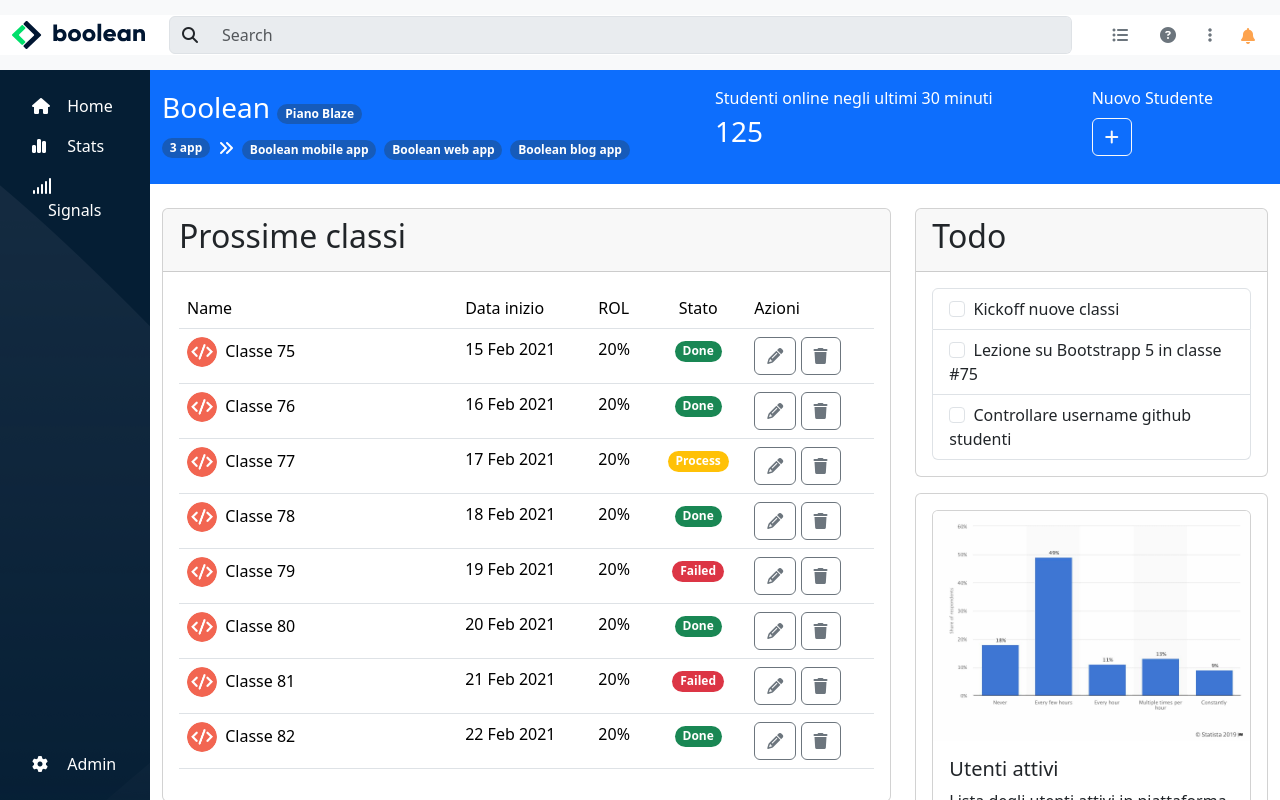
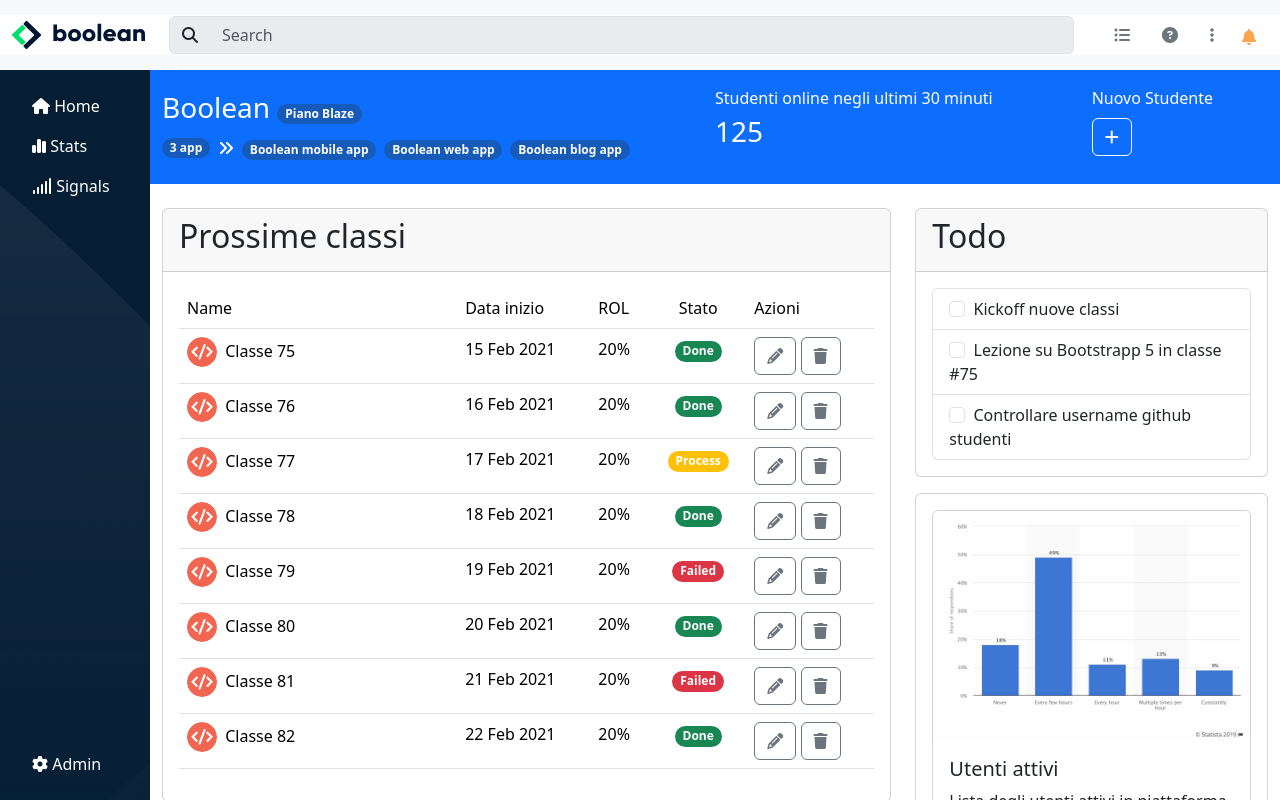
Before and after one commit to AnatoliyZakhryapin/html-css-bootstrap-dashboard, a plain HTML site: page index.html in a window 1280 px wide. Drawn offline with nearby package versions, Linux system fonts and the light colour scheme.

Commit message:
fix style icon bell of app-header

```diff
--- a/css/style.css
+++ b/css/style.css
@@ -2,6 +2,14 @@
     margin: 0;
     padding: 0;
     box-sizing: border-box;
+}
+
+:root {
+    --yellow-bell: #fda34e;
+}
+
+.yellow-bell {
+    color: var(--yellow-bell);
 }
 
 .grow-custom-1 {
@@ -69,11 +77,6 @@
     color: white;
 }
 
-
-.app-nav-bar a > i {
-   width: 15px;
-}
-
 .badge-list {
     list-style: none;
 }
--- a/index.html
+++ b/index.html
@@ -61,8 +61,8 @@
                             </li>
                             <li class="nav-item ">
                                 <div class="dropdown">
-                                    <button class="btn" type="button" data-bs-toggle="dropdown" aria-expanded="false">
-                                        <i class="fa-solid fa-bell" style="color: #fda34e;"></i>
+                                    <button class="btn border-0" type="button" data-bs-toggle="dropdown" aria-expanded="false">
+                                        <i class="fa-solid fa-bell yellow-bell"></i>
                                     </button>
                                     <ul class="dropdown-menu">
                                     <li><a class="dropdown-item" href="#">Profilo</a></li>
@@ -84,31 +84,32 @@
                 <ul class="nav flex-column flex-grow-1 align-items-center align-items-lg-stretch px-lg-3">
                     <li class="nav-item hover-bg-grey">
                         <a class="nav-link active" aria-current="page" href="#">
-                            <i class="fa-solid fa-house"></i>
-                            <span class="d-none d-lg-inline-block ms-3">Home</span>
+                            <span><i class="fa-solid fa-house"></i></span>
+                            <span class="d-none d-lg-inline-block">Home</span>
                         </a>
                     </li>
                     <li class="nav-item hover-bg-grey">
                         <a class="nav-link active" aria-current="page" href="#">
-                            <i class="fa-solid fa-chart-simple"></i>
-                            <span class="d-none d-lg-inline-block ms-3">Stats</span>
+                            <span><i class="fa-solid fa-chart-simple"></i></span>
+                            <span class="d-none d-lg-inline-block">Stats</span>
                         </a>
                     </li>
                     <li class="nav-item hover-bg-grey">
                         <a class="nav-link active" aria-current="page" href="#">
-                            <i class="fa-solid fa-signal"></i>
-                            <span class="d-none d-lg-inline-block ms-3">Signals</span>
+                            <span><i class="fa-solid fa-signal"></i></span>
+                            <span class="d-none d-lg-inline-block">Signals</span>
                         </a>
                     </li>
                     <li class="nav-item mt-auto hover-bg-grey">
                         <a class="nav-link active" aria-current="page" href="#">
-                            <i class="fa-solid fa-gear"></i>
-                            <span class="d-none d-lg-inline-block ms-3">Admin</span>
+                            <span><i class="fa-solid fa-gear"></i></span>
+                            <span class="d-none d-lg-inline-block">Admin</span>
                         </a>
                     </li>
                   </ul>
             </div>
             <!--End app-nav-bar-->
+
 
             <!--Start app-main-content-->
             <div class="app-main-content flex-grow-1">
```
